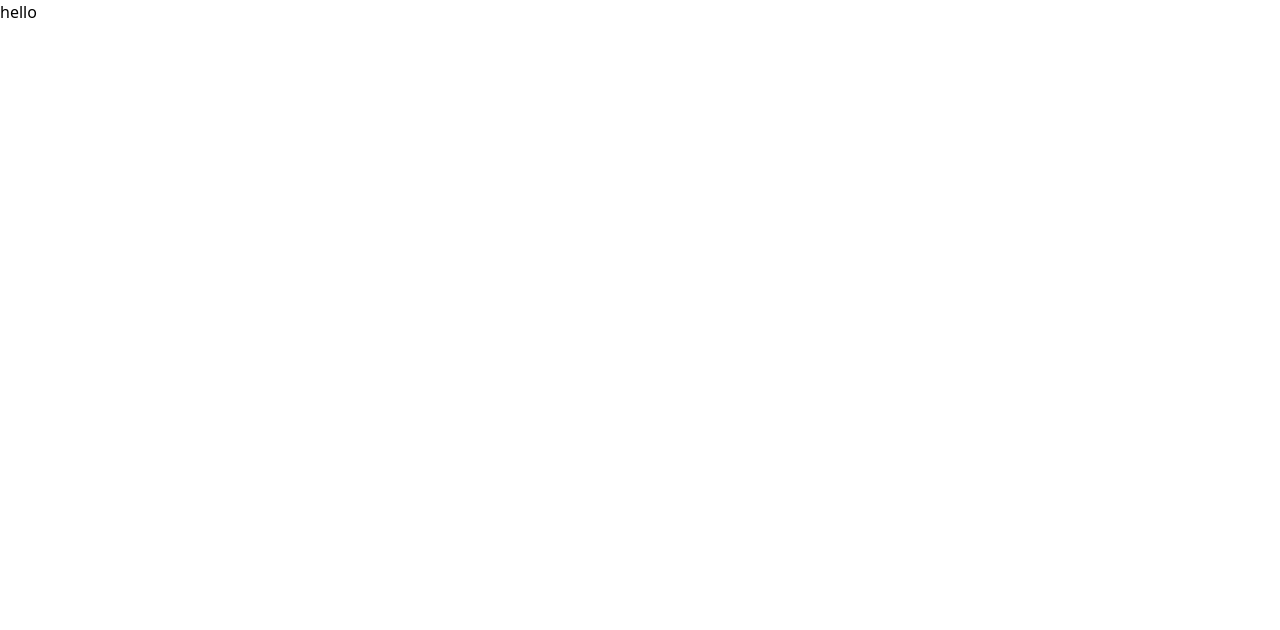
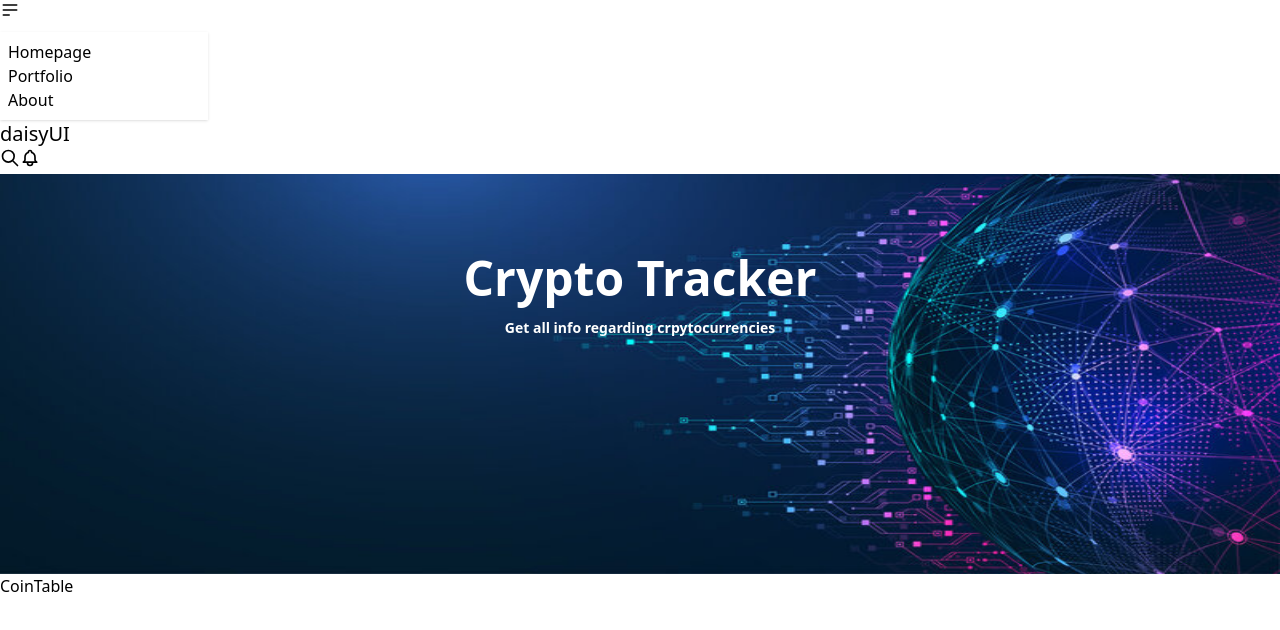
Before and after one commit to lalitmehra56/CryptoProject, a React (Vite) app: page / in a window 1280 px wide. Shown: the top 630 px of the page. Built offline with nearby package versions, Linux system fonts and the light colour scheme.

Commit message:
Added navbar and banner

```diff
--- a/src/App.jsx
+++ b/src/App.jsx
@@ -1,9 +1,15 @@
 import "./App.css";
+import Banner from "./componets/Banner/Banner";
+import CoinsTable from "./componets/CoinsTable/CoinsTable";
+
+import NavBar from "./componets/NavBar/NavBar";
 
 function App() {
   return (
     <>
-      <h1 className="hell">hello</h1>
+      <NavBar />
+      <Banner />
+      <CoinsTable />
     </>
   );
 }
--- /dev/null
+++ b/src/componets/Banner/Banner.jsx
@@ -0,0 +1,24 @@
+import React from "react";
+import BannerImage from "../../assets/BannerImage.jpg";
+
+function Banner() {
+  return (
+    <div className="w-full h-[25rem] relative">
+      <img src={BannerImage} className="h-full w-full" />
+
+      <div className="absolute top-20 left-0 right-0  mx-auto w-[20 rem] text-center">
+        <div className="flex flex-col gap-4">
+          <div className="font-semibold text-5xl text-white">
+            Crypto Tracker
+          </div>
+          <div className="font-semibold text-sm text-white text-center">
+            Get all info regarding crpytocurrencies
+          </div>
+        </div>
+      </div>
+    </div>
+  );
+}
+
+export default Banner;
+// C:\Users\dell\Desktop\CoinGeckoCryptoTracker\src\assets\BannerImage.jpg
--- /dev/null
+++ b/src/componets/CoinsTable/CoinsTable.jsx
@@ -0,0 +1,7 @@
+import React from "react";
+
+const CoinsTable = () => {
+  return <div>CoinTable</div>;
+};
+
+export default CoinsTable;
--- /dev/null
+++ b/src/componets/NavBar/NavBar.jsx
@@ -0,0 +1,87 @@
+import React from "react";
+
+function NavBar() {
+  return (
+    <div className="navbar bg-base-100 shadow-sm">
+      <div className="navbar-start">
+        <div className="dropdown">
+          <div tabIndex={0} role="button" className="btn btn-ghost btn-circle">
+            <svg
+              xmlns="http://www.w3.org/2000/svg"
+              className="h-5 w-5"
+              fill="none"
+              viewBox="0 0 24 24"
+              stroke="currentColor"
+            >
+              {" "}
+              <path
+                strokeLinecap="round"
+                strokeLinejoin="round"
+                strokeWidth="2"
+                d="M4 6h16M4 12h16M4 18h7"
+              />{" "}
+            </svg>
+          </div>
+          <ul
+            tabIndex={0}
+            className="menu menu-sm dropdown-content bg-base-100 rounded-box z-1 mt-3 w-52 p-2 shadow"
+          >
+            <li>
+              <a>Homepage</a>
+            </li>
+            <li>
+              <a>Portfolio</a>
+            </li>
+            <li>
+              <a>About</a>
+            </li>
+          </ul>
+        </div>
+      </div>
+      <div className="navbar-center">
+        <a className="btn btn-ghost text-xl">daisyUI</a>
+      </div>
+      <div className="navbar-end">
+        <button className="btn btn-ghost btn-circle">
+          <svg
+            xmlns="http://www.w3.org/2000/svg"
+            className="h-5 w-5"
+            fill="none"
+            viewBox="0 0 24 24"
+            stroke="currentColor"
+          >
+            {" "}
+            <path
+              strokeLinecap="round"
+              strokeLinejoin="round"
+              strokeWidth="2"
+              d="M21 21l-6-6m2-5a7 7 0 11-14 0 7 7 0 0114 0z"
+            />{" "}
+          </svg>
+        </button>
+        <button className="btn btn-ghost btn-circle">
+          <div className="indicator">
+            <svg
+              xmlns="http://www.w3.org/2000/svg"
+              className="h-5 w-5"
+              fill="none"
+              viewBox="0 0 24 24"
+              stroke="currentColor"
+            >
+              {" "}
+              <path
+                strokeLinecap="round"
+                strokeLinejoin="round"
+                strokeWidth="2"
+                d="M15 17h5l-1.405-1.405A2.032 2.032 0 0118 14.158V11a6.002 6.002 0 00-4-5.659V5a2 2 0 10-4 0v.341C7.67 6.165 6 8.388 6 11v3.159c0 .538-.214 1.055-.595 1.436L4 17h5m6 0v1a3 3 0 11-6 0v-1m6 0H9"
+              />{" "}
+            </svg>
+            <span className="badge badge-xs badge-primary indicator-item"></span>
+          </div>
+        </button>
+      </div>
+    </div>
+  );
+}
+
+export default NavBar;
```
Also changed, not shown: src/assets/BannerImage.jpg (added).
